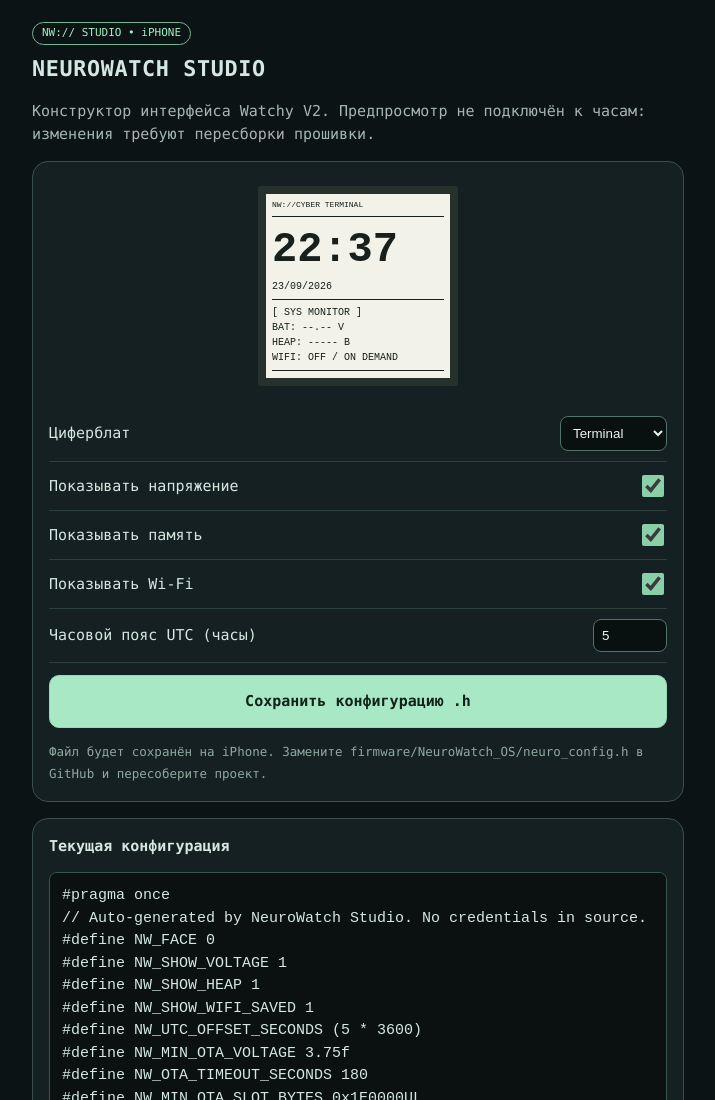
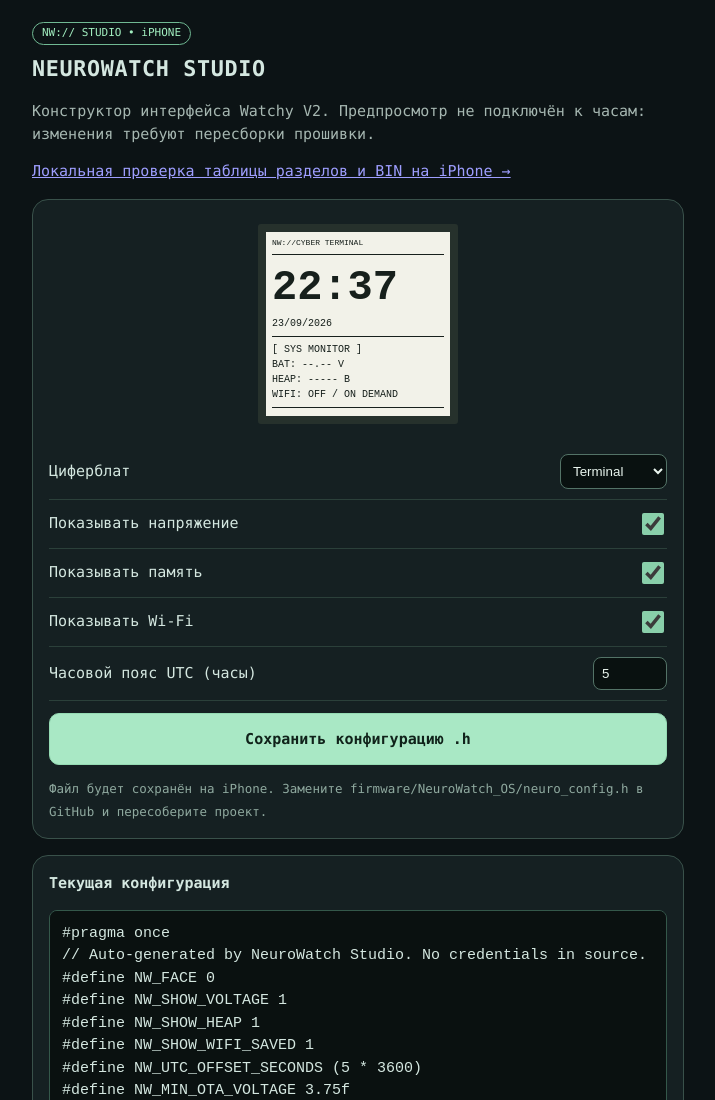
Before and after one commit to Azotishka/shiny-invention, a plain HTML site: page studio/index.html in a window 1280 px wide. Shown: the top 1100 px of the page, without its empty margins (282-997 px from the left). Drawn offline with Linux system fonts and the light colour scheme.

Commit message:
feat(studio): link local partition-check tool

```diff
--- a/studio/index.html
+++ b/studio/index.html
@@ -18,6 +18,7 @@ pre{overflow:auto;white-space:pre-wrap;overflow-wrap:anywhere;max-height:240px;b
 </style></head><body>
 <span class="tag">NW:// STUDIO • iPHONE</span><h1>NEUROWATCH STUDIO</h1>
 <p>Конструктор интерфейса Watchy V2. Предпросмотр не подключён к часам: изменения требуют пересборки прошивки.</p>
+<p><a href="ota-inspector.html">Локальная проверка таблицы разделов и BIN на iPhone →</a></p>
 <section class="panel"><div class="screen" aria-label="Предварительный просмотр экрана 200 на 200 пикселей">
 <div class="face-title">NW://CYBER TERMINAL</div><hr class="rule">
 <div id="time" class="big">22:37</div><div id="date">23/09/2026</div><hr class="rule">
```
